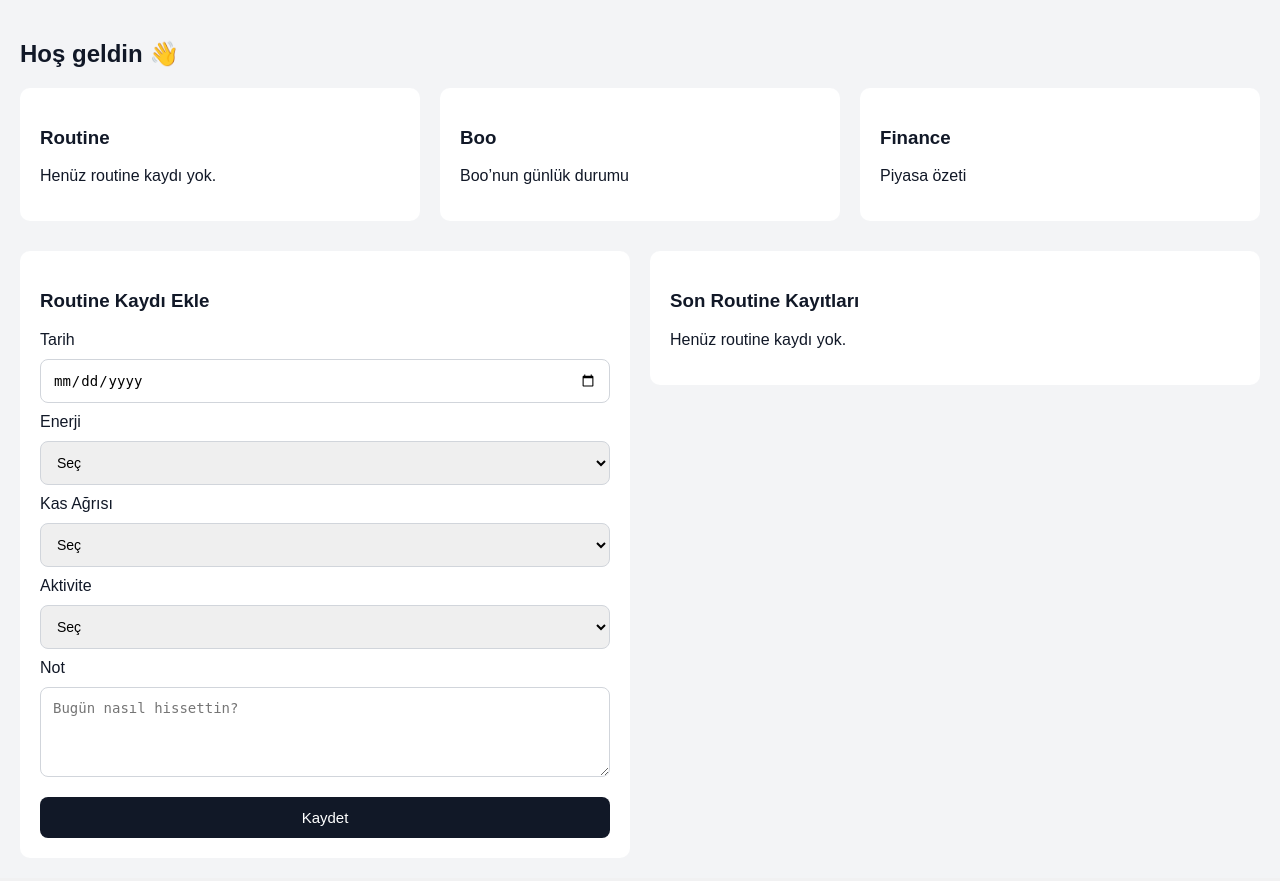
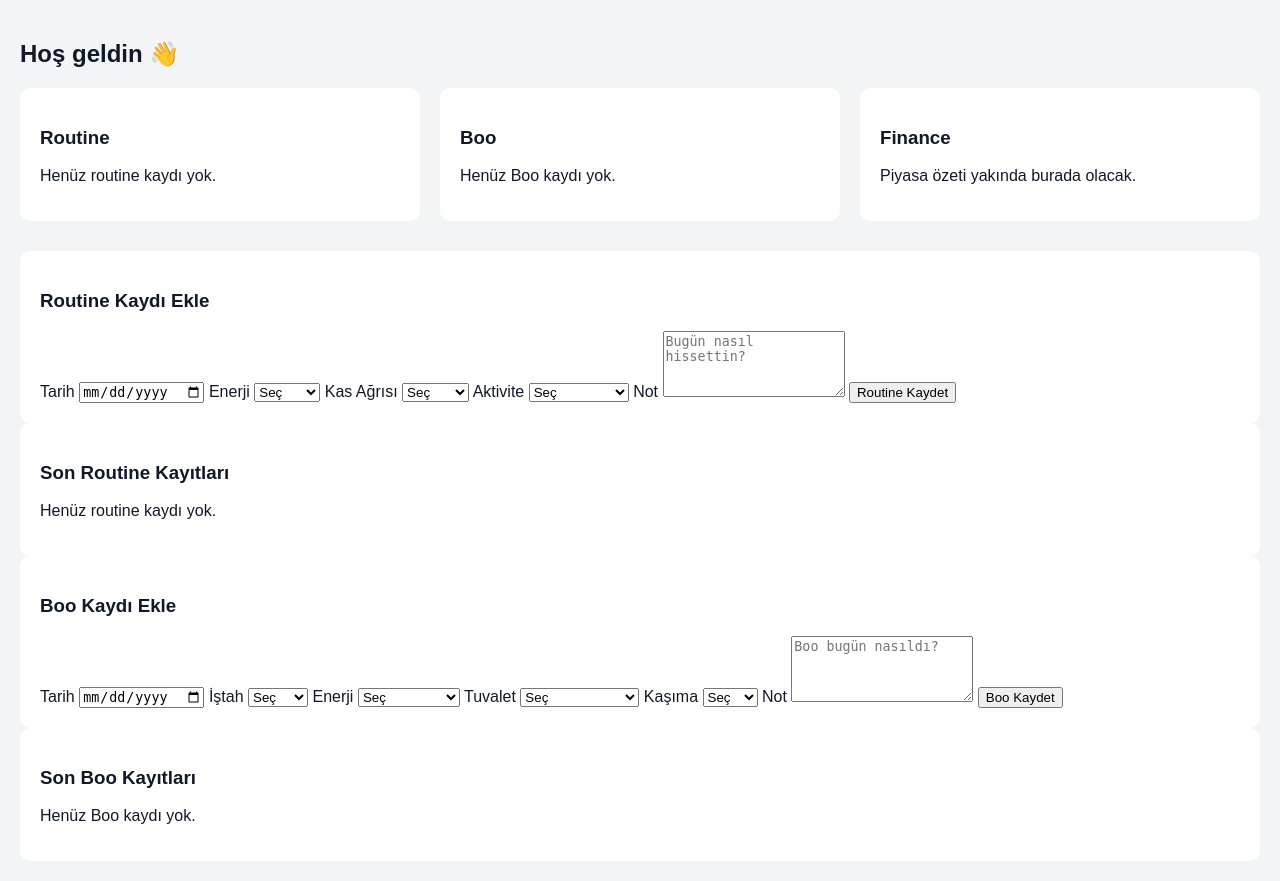
Before and after one commit to yigitsasal90/lifeboard, a Flask app: page / in a window 1280 px wide. Shown: the part 114-995 px from the top of the page. Before the commit the page ends 972 px from the top, so only its background shows below. Run offline with Flask 3, Linux system fonts and the light colour scheme; data that the repository does not hold is empty.

Commit message:
Update dashboard.html

```diff
--- a/templates/dashboard.html
+++ b/templates/dashboard.html
@@ -18,20 +18,27 @@
 
     <div class="card">
         <h3>Boo</h3>
-        <p>Boo’nun günlük durumu</p>
+
+        {% if latest_boo %}
+            <p><strong>İştah:</strong> {{ latest_boo['appetite'] }}</p>
+            <p><strong>Enerji:</strong> {{ latest_boo['energy'] }}</p>
+            <p><strong>Tuvalet:</strong> {{ latest_boo['toilet'] }}</p>
+        {% else %}
+            <p>Henüz Boo kaydı yok.</p>
+        {% endif %}
     </div>
 
     <div class="card">
         <h3>Finance</h3>
-        <p>Piyasa özeti</p>
+        <p>Piyasa özeti yakında burada olacak.</p>
     </div>
 </div>
 
-<section class="routine-section">
+<section class="module-section">
     <div class="form-card">
         <h3>Routine Kaydı Ekle</h3>
 
-        <form action="/add-routine" method="POST" class="routine-form">
+        <form action="/add-routine" method="POST" class="module-form">
             <label>Tarih</label>
             <input type="date" name="date" required>
 
@@ -65,7 +72,7 @@
             <label>Not</label>
             <textarea name="notes" rows="4" placeholder="Bugün nasıl hissettin?"></textarea>
 
-            <button type="submit">Kaydet</button>
+            <button type="submit">Routine Kaydet</button>
         </form>
     </div>
 
@@ -73,10 +80,10 @@
         <h3>Son Routine Kayıtları</h3>
 
         {% if routine_logs %}
-            <div class="routine-list">
+            <div class="module-list">
                 {% for log in routine_logs %}
-                    <div class="routine-item">
-                        <div class="routine-top">
+                    <div class="module-item">
+                        <div class="item-top">
                             <strong>{{ log['date'] }}</strong>
                             <span>{{ log['activity'] }}</span>
                         </div>
@@ -92,4 +99,76 @@
         {% endif %}
     </div>
 </section>
+
+<section class="module-section">
+    <div class="form-card">
+        <h3>Boo Kaydı Ekle</h3>
+
+        <form action="/add-boo" method="POST" class="module-form">
+            <label>Tarih</label>
+            <input type="date" name="boo_date" required>
+
+            <label>İştah</label>
+            <select name="boo_appetite" required>
+                <option value="">Seç</option>
+                <option value="İyi">İyi</option>
+                <option value="Orta">Orta</option>
+                <option value="Düşük">Düşük</option>
+            </select>
+
+            <label>Enerji</label>
+            <select name="boo_energy" required>
+                <option value="">Seç</option>
+                <option value="Normal">Normal</option>
+                <option value="Düşük">Düşük</option>
+                <option value="Çok Hareketli">Çok Hareketli</option>
+            </select>
+
+            <label>Tuvalet</label>
+            <select name="boo_toilet" required>
+                <option value="">Seç</option>
+                <option value="Normal">Normal</option>
+                <option value="Yumuşak">Yumuşak</option>
+                <option value="İshal">İshal</option>
+                <option value="Kabızlık Benzeri">Kabızlık Benzeri</option>
+            </select>
+
+            <label>Kaşıma</label>
+            <select name="boo_scratching" required>
+                <option value="">Seç</option>
+                <option value="Yok">Yok</option>
+                <option value="Hafif">Hafif</option>
+                <option value="Fazla">Fazla</option>
+            </select>
+
+            <label>Not</label>
+            <textarea name="boo_notes" rows="4" placeholder="Boo bugün nasıldı?"></textarea>
+
+            <button type="submit">Boo Kaydet</button>
+        </form>
+    </div>
+
+    <div class="list-card">
+        <h3>Son Boo Kayıtları</h3>
+
+        {% if boo_logs %}
+            <div class="module-list">
+                {% for log in boo_logs %}
+                    <div class="module-item">
+                        <div class="item-top">
+                            <strong>{{ log['date'] }}</strong>
+                            <span>{{ log['energy'] }}</span>
+                        </div>
+                        <p>İştah: {{ log['appetite'] }} | Tuvalet: {{ log['toilet'] }} | Kaşıma: {{ log['scratching'] }}</p>
+                        {% if log['notes'] %}
+                            <p class="notes">{{ log['notes'] }}</p>
+                        {% endif %}
+                    </div>
+                {% endfor %}
+            </div>
+        {% else %}
+            <p>Henüz Boo kaydı yok.</p>
+        {% endif %}
+    </div>
+</section>
 {% endblock %}
```
